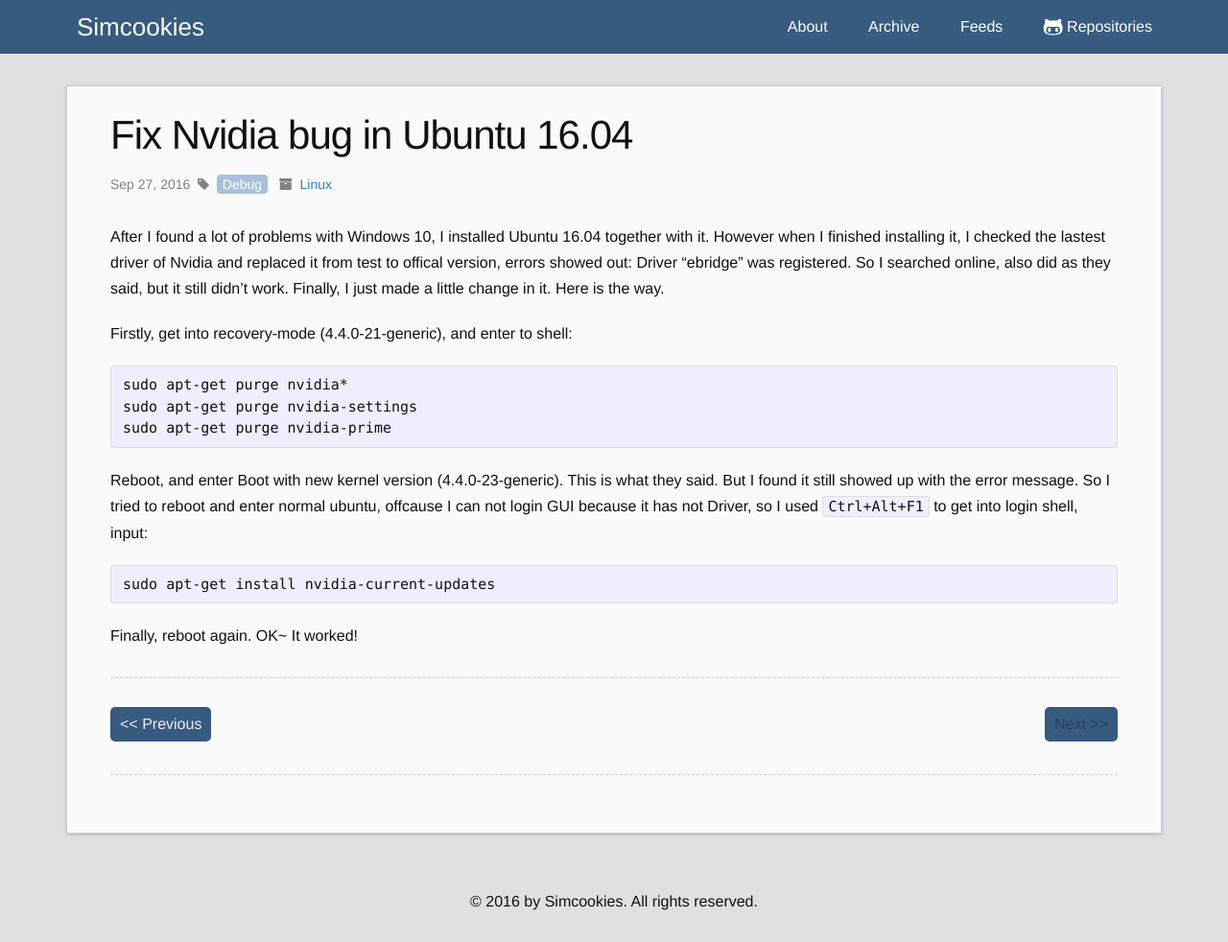
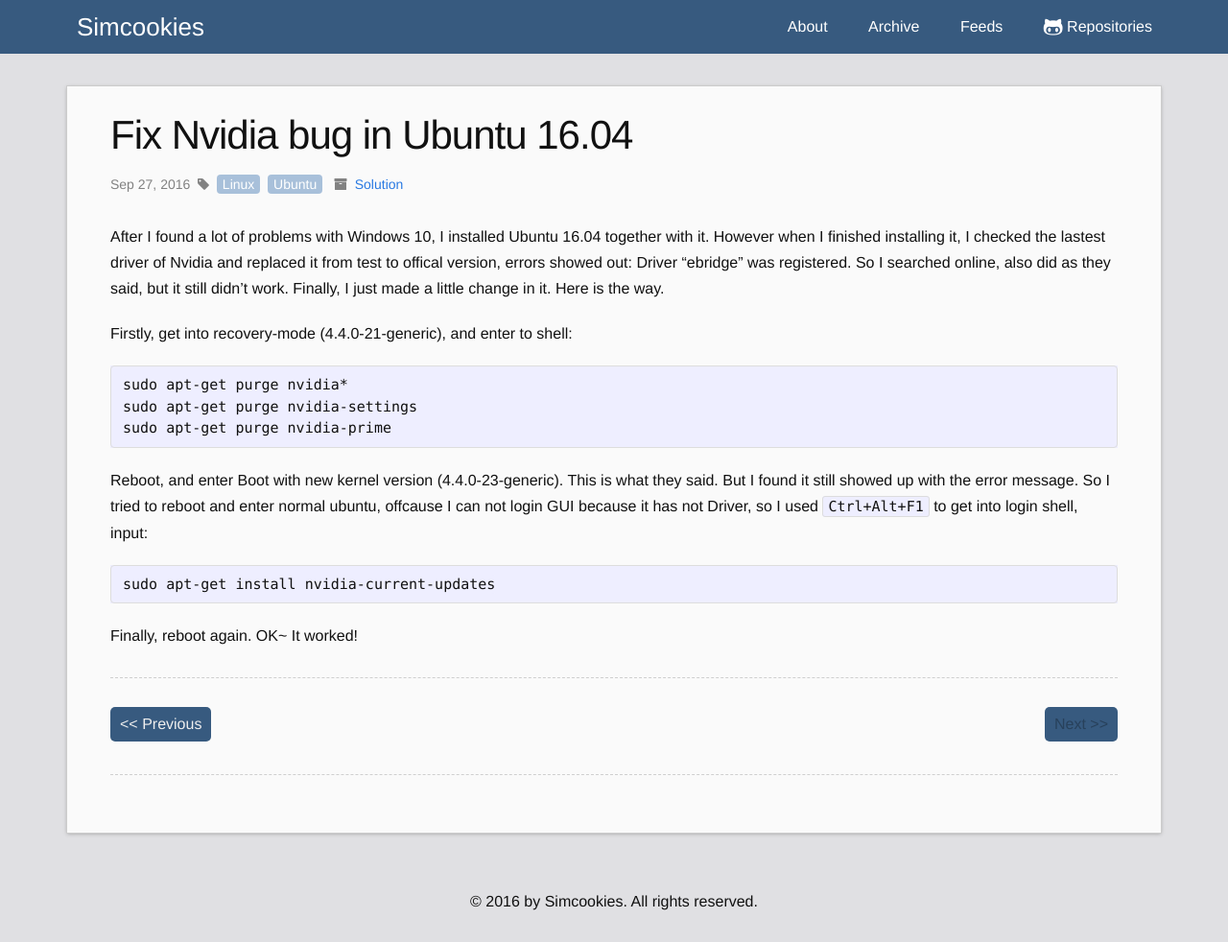
Before and after one commit to Simcookies/gitio, a Jekyll site: the page built from _posts/2016-09-27-fix-nviada-bug-ubuntu.md, in a window 1280 px wide and 982 px high. Shown: the whole window at 96% size. Built offline with Jekyll 4.4.1, drawn with Linux system fonts in a browser that asks for light colours; nearby versions of some CDN libraries; Markdown is read by kramdown in place of the engine named in the settings; comment, search, counter and statistics services are not loaded.

Commit message:
Small modified

```diff
--- a/_posts/2016-09-27-fix-nviada-bug-ubuntu.md
+++ b/_posts/2016-09-27-fix-nviada-bug-ubuntu.md
@@ -1,8 +1,8 @@
 ---
 layout: post
 title: "Fix Nvidia bug in Ubuntu 16.04"
-category: Linux
-tags: Debug
+category: Solution
+tags: Linux Ubuntu
 ---
 
 After I found a lot of problems with Windows 10, I installed Ubuntu 16.04 together with it. However when I finished installing it, I checked the lastest driver of Nvidia and replaced it from test to offical version, errors showed out: Driver "ebridge" was registered. So I searched online, also did as they said, but it still didn't work. Finally, I just made a little change in it. Here is the way.
```
